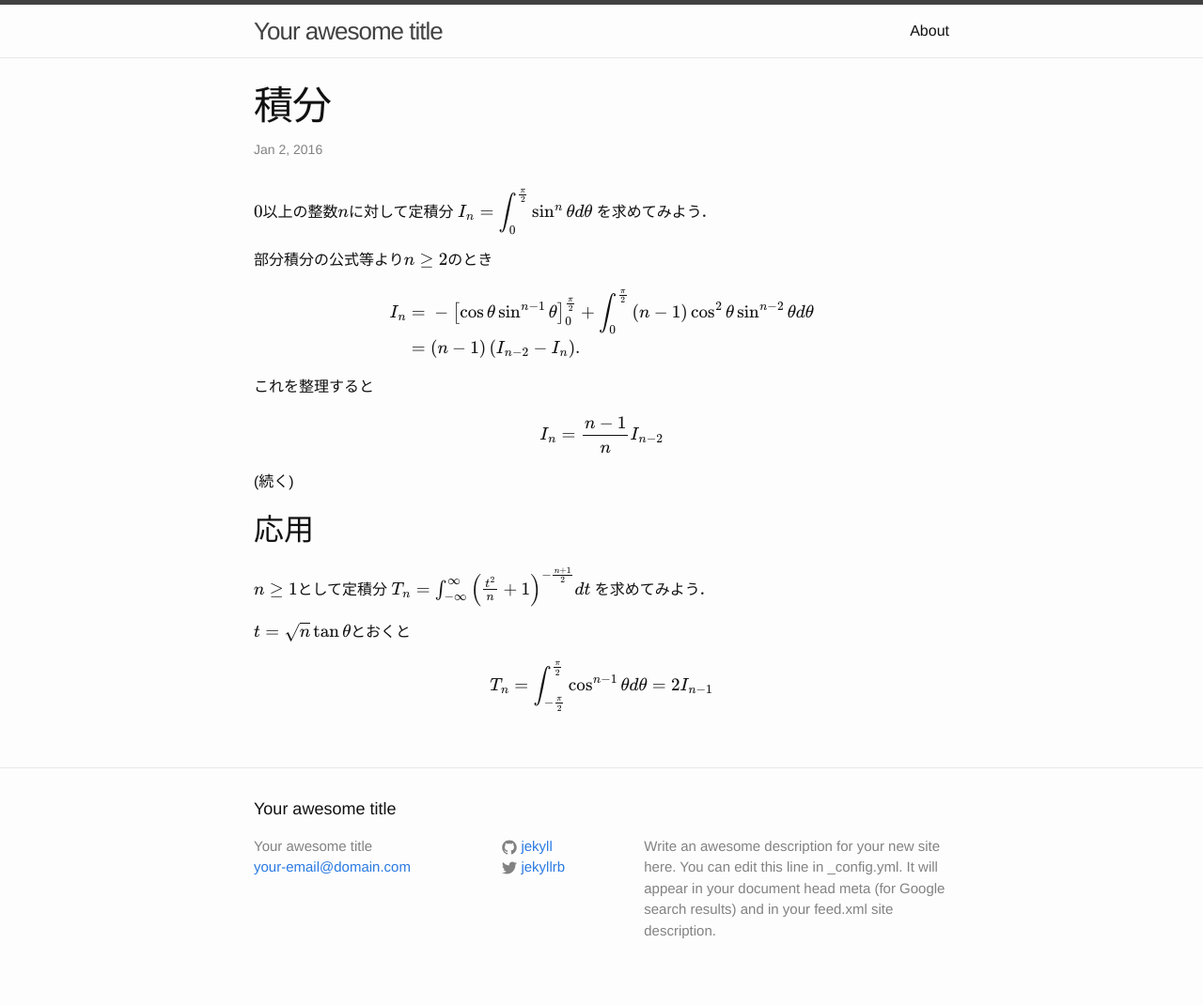
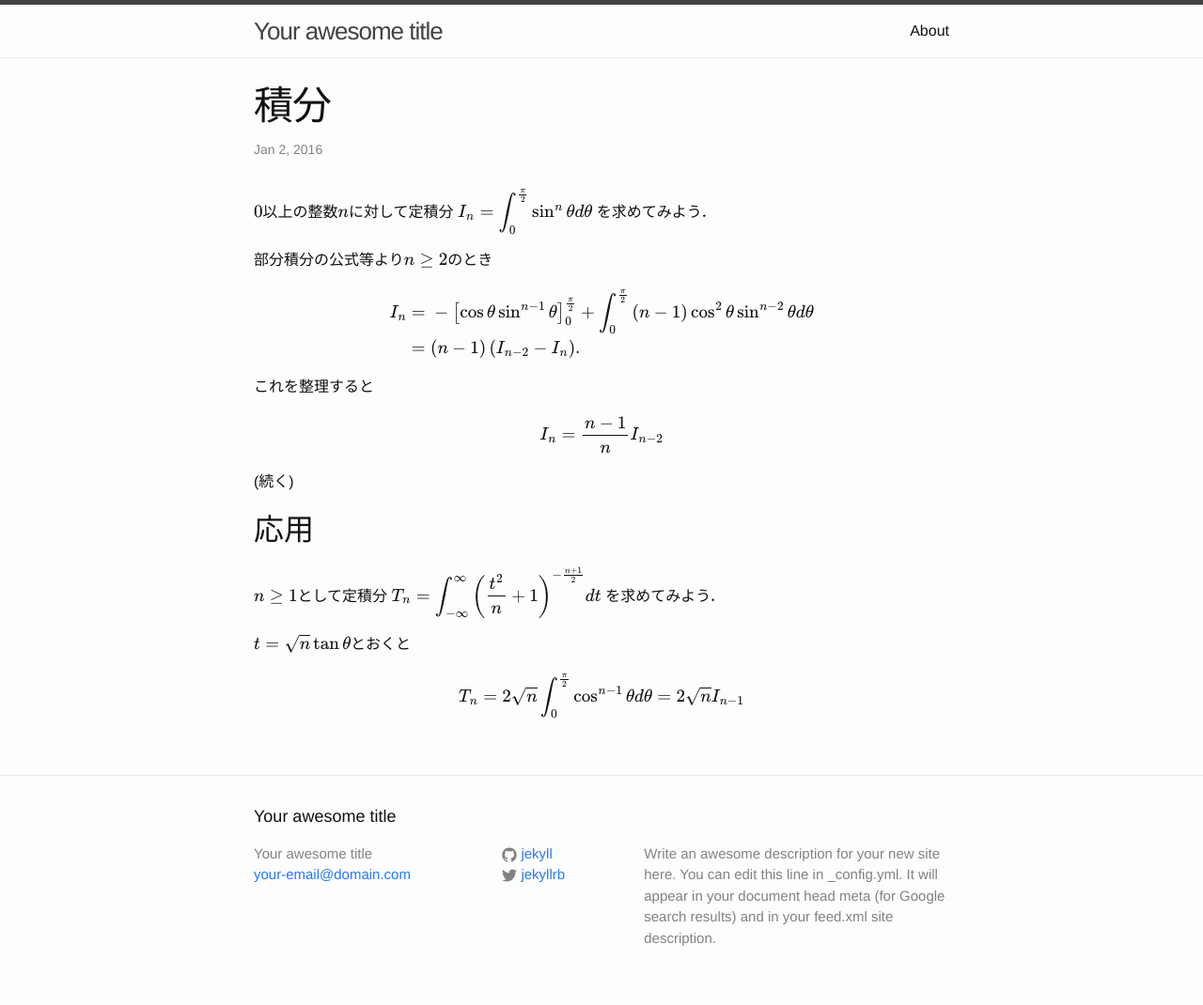
Before and after one commit to fluiddynamics/taciturn-sniffle, a Jekyll site: the page built from _posts/2016-01-03-integral.markdown, in a window 1280 px wide. Shown: the whole page at 94% size. Built offline with Jekyll 4.4.1, drawn with Linux system fonts in a browser that asks for light colours; formulas are drawn with MathJax 3.

Commit message:
積分計算を修正

```diff
--- a/_posts/2016-01-03-integral.markdown
+++ b/_posts/2016-01-03-integral.markdown
@@ -37,7 +37,7 @@ $$
 ## 応用
 
 $$n\ge 1$$として定積分
-$$
+$$\displaystyle
 T_n=\int_{-\infty}^\infty \left(\frac{t^2}{n}+1\right)^{-\frac{n+1}{2}}dt
 $$
 を求めてみよう．
@@ -45,8 +45,8 @@ $$
 $$t=\sqrt{n}\tan\theta$$とおくと
 
 $$
-T_n = \int_{-\frac{\pi}{2}}^\frac{\pi}{2}
+T_n = 2\sqrt{n}\int_{0}^\frac{\pi}{2}
 \cos^{n-1}\theta
 d\theta
-=2 I_{n-1}
+=2\sqrt{n}I_{n-1}
 $$
```
